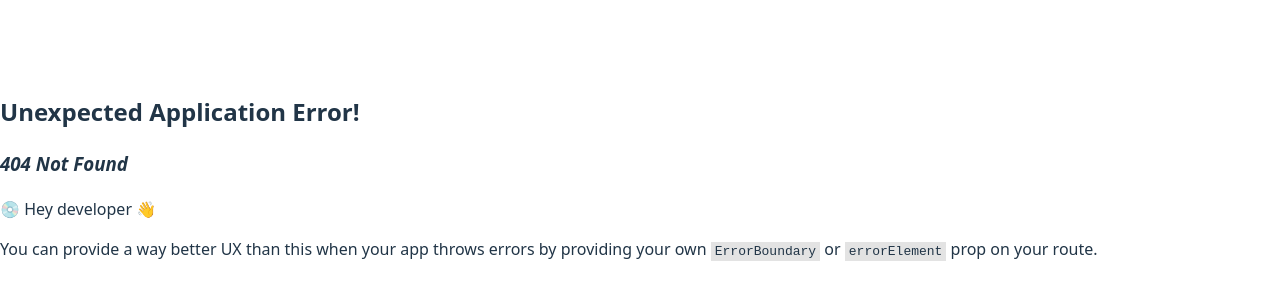
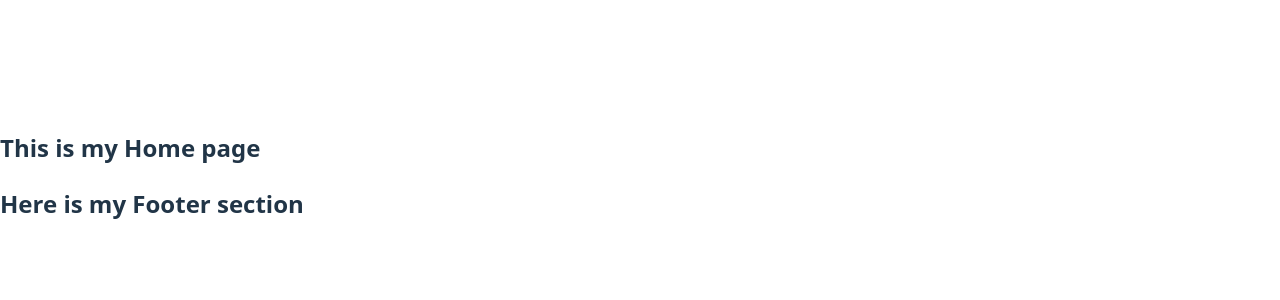
Before and after one commit to rajalishikh/react-routing-first, a React (Vite) app: page /Footer in a window 1280 px wide. Before the commit this address had no page. Shown: the part 224-524 px from the top of the page. Built offline with nearby package versions, Linux system fonts and the light colour scheme.

Commit message:
Here is my footer section addded in React Routing section

```diff
--- /dev/null
+++ b/src/component/Footer/Footer.jsx
@@ -0,0 +1,12 @@
+import React from 'react';
+
+const Footer = () => {
+    return (
+        <div>
+            <h2>Here is my Footer section</h2>
+
+        </div>
+    );
+};
+
+export default Footer;
--- /dev/null
+++ b/src/component/Header/Header.jsx
@@ -0,0 +1,12 @@
+import React from 'react';
+
+const Header = () => {
+    return (
+        <div>
+            <h2>Here is a Header section </h2>
+
+        </div>
+    );
+};
+
+export default Header;
--- /dev/null
+++ b/src/component/Home/Home.jsx
@@ -0,0 +1,15 @@
+import React from 'react';
+import { Outlet } from 'react-router-dom';
+
+const Home = () => {
+    return (
+        <div>
+            <h2>This is my Home page </h2>
+            <Outlet></Outlet>
+
+
+        </div>
+    );
+};
+
+export default Home;
```
Also changed, not shown: src/main.jsx (+19 -7 lines).
